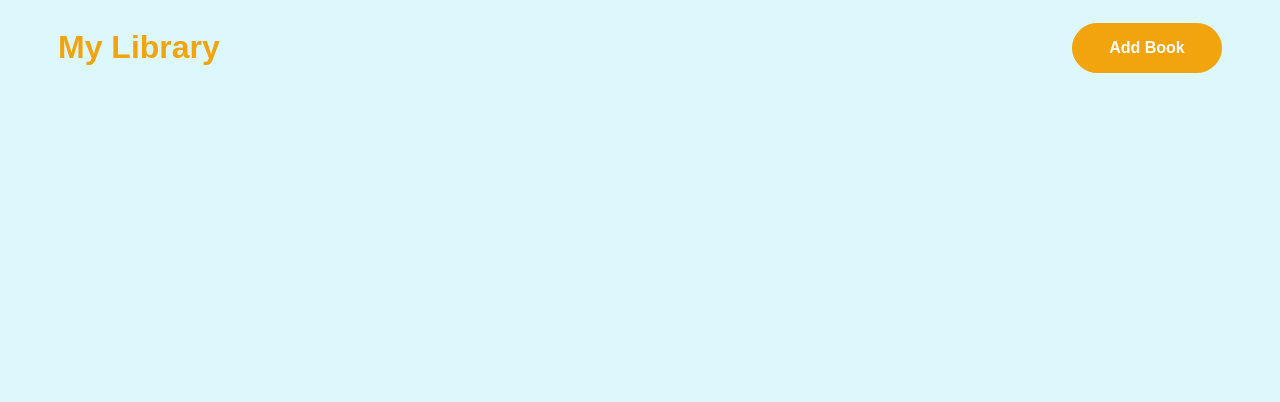
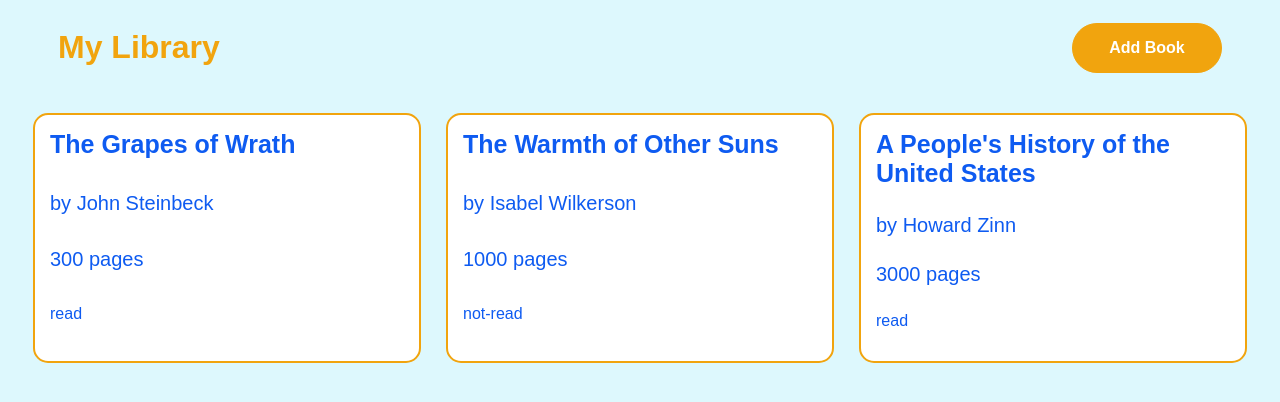
Before and after one commit to mattcastoro/library, a plain HTML site: page index.html in a window 1280 px wide. Drawn offline with Linux system fonts and the light colour scheme.

Commit message:
Display Library Card Function and Style
Write function to loop through library array and display each of the
book's attributes in an independent card.  Style cards for better
viewing.

```diff
--- a/index.html
+++ b/index.html
@@ -37,5 +37,6 @@
             </div>
         </form>
     </dialog>
+    <main></main>
 </body>
 </html>
--- a/index.js
+++ b/index.js
@@ -9,6 +9,7 @@ addBook.addEventListener("click", () => {
 
 confirmBook.addEventListener("click", (e) => {
     e.preventDefault();
+
     addBookToLibrary();
     displayDialog.close();
 });
@@ -37,6 +38,12 @@ function Book(title, author, pages, read) {
 }
 // takes user's inputs and stores in array
 const myLibrary = [];
+myLibrary.push(new Book("The Grapes of Wrath", "John Steinbeck", "300", "read"));
+myLibrary.push(new Book("The Warmth of Other Suns", "Isabel Wilkerson", "1000", "not-read"));
+myLibrary.push(new Book("A People's History of the United States", "Howard Zinn", "3000", "read"));
+
+console.log(myLibrary);
+
 function addBookToLibrary() {
     let title = document.querySelector("#title");
     let author = document.querySelector("#author");
@@ -50,4 +57,43 @@ function addBookToLibrary() {
     author.value = "";
     pages.value = "";
     read.checked = false;
+
+    displayLibrary();
 }
+
+function displayLibrary() {
+    myLibrary.forEach((element, index) => {
+        // selects main element for card population
+        const library = document.querySelector("main");
+
+        // creates card and appends to main element
+        const card = document.createElement("div");
+        card.classList.add("card");
+        library.appendChild(card);
+
+        // creates div with class title and adds title content
+        const title = document.createElement("div");
+        title.classList.add("title");
+        card.appendChild(title);
+        title.textContent = element.title;
+
+        // creates div with class author and adds author content
+        const author = document.createElement("div");
+        author.classList.add("author");
+        card.appendChild(author);
+        author.textContent = `by ${element.author}`;
+
+        // creates div with class pages and adds pages content
+        const pages = document.createElement("div");
+        pages.classList.add("pages");
+        card.appendChild(pages);
+        pages.textContent = `${element.pages} pages`;
+
+        const read = document.createElement("div");
+        read.classList.add("read");
+        card.appendChild(read);
+        read.textContent = element.read;
+    });
+}
+
+displayLibrary();
--- a/styles.css
+++ b/styles.css
@@ -106,3 +106,30 @@ input[type="radio"] {
 input[type="radio"]:checked {
     background-color: #F1A40E;
 }
+
+main {
+    margin: 25px;
+    display: grid;
+    gap: 25px;
+    grid-template: repeat(auto-fit, minmax(250px, 1fr)) / repeat(auto-fit, minmax(250px, 1fr));
+}
+
+.card {
+    color: #0E5BF1;
+    background-color: #ffffff;
+    border: 2px solid #F1A40E;
+    border-radius: 15px;
+    padding: 15px;
+    display: grid;
+    gap: 10px;
+}
+
+.title {
+    font-size: 25px;
+    font-weight: 600;
+}
+
+.author,
+.pages {
+    font-size: 20px;
+}
```
Also changed, not shown: 1 other file.
